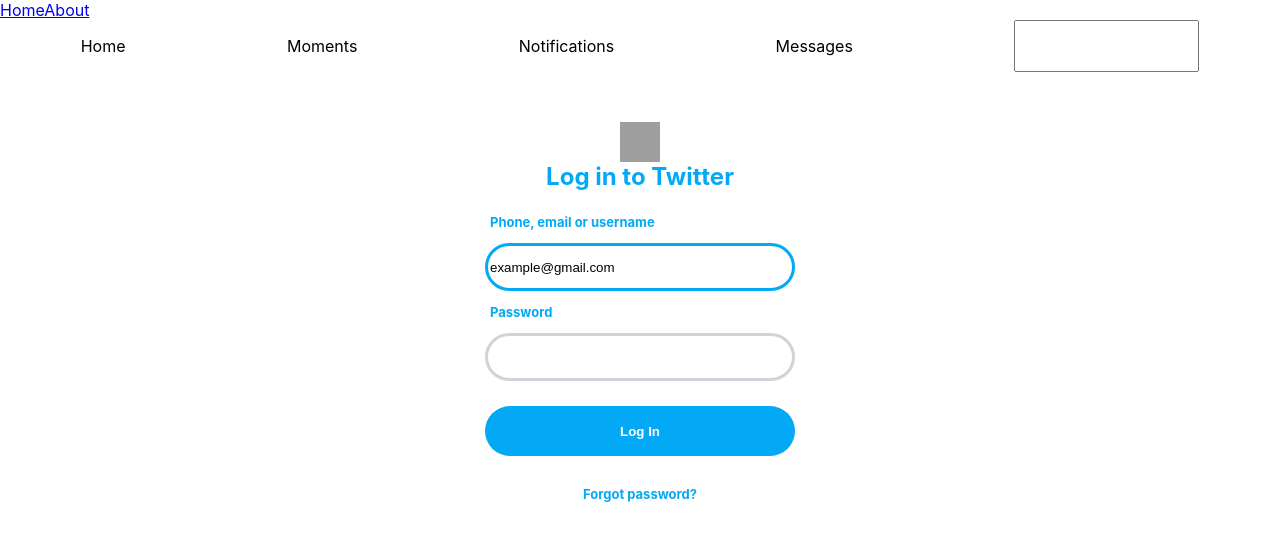
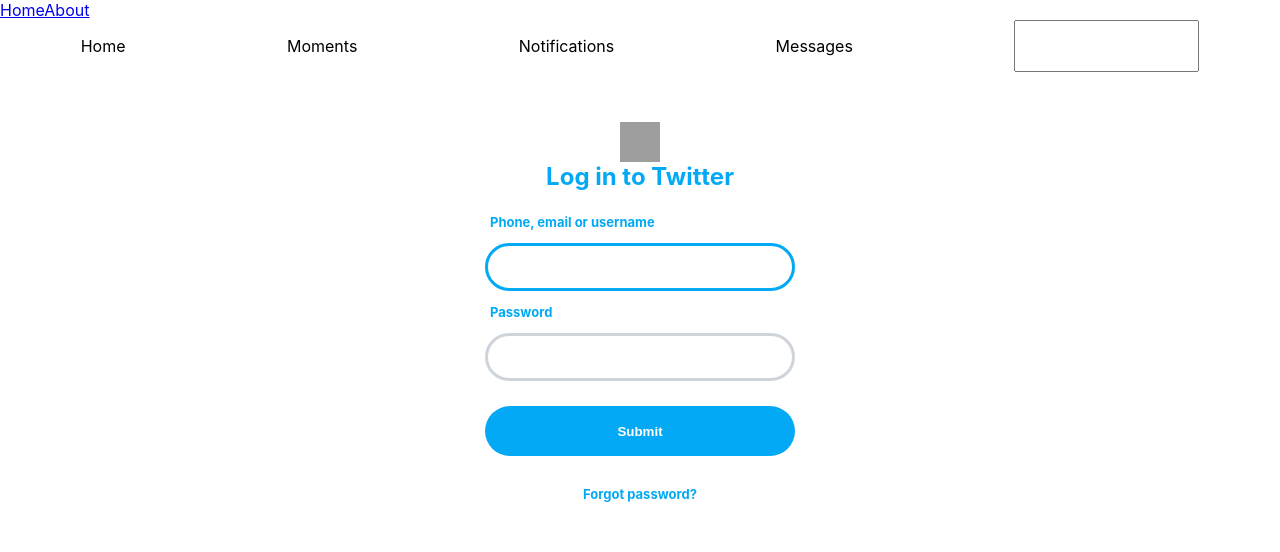
Before and after one commit to Nekishmyakish/travel, a React (Create React App) app: page /about in a window 1280 px wide. Shown: the top 552 px of the page. Built offline with nearby package versions, Linux system fonts and the light colour scheme; no server answers; grey boxes are pictures that could not be loaded.

Commit message:
login & password JS added

```diff
--- a/src/components/login/login.js
+++ b/src/components/login/login.js
@@ -1,8 +1,31 @@
 import React from "react";
 import "./login.css";
+import firebase from "firebase";
 export default function Login() {
+  const [email, setEmail] = React.useState("");
+  const [password, setPassword] = React.useState("");
+
+  const handleSubmit = (e) => {
+    e.preventDefault();
+    firebase
+      .auth()
+      .createUserWithEmailAndPassword(email, password)
+      .then((data) => {
+        return data.user.getIdToken();
+      })
+      .then((token) => {
+        console.log(token);
+      })
+      .catch((error) => {
+        console.error(error);
+      });
+    alert(password);
+    setEmail("");
+    setPassword("");
+  };
+
   return (
-    <div className="login__container">
+    <form className="login__container" onSubmit={handleSubmit}>
       <img
         src="https://firebasestorage.googleapis.com/v0/b/travel-40b55.appspot.com/o/twitter-pic.svg?alt=media&token=f30ab919-b721-4603-bb15-83a024cda73a"
         alt="twitter-pic"
@@ -14,15 +37,21 @@
       <p className="text">Phone, email or username</p>
       <input
         type="text"
-        value="example@gmail.com"
+        value={email}
         className="login__id"
+        onChange={(e) => setEmail(e.target.value)}
       ></input>
       <p className="text">Password</p>
-      <input type="text" className="login__password"></input>
-      <button className="login__button">Log In</button>
+      <input
+        type="password"
+        value={password}
+        className="login__password"
+        onChange={(e) => setPassword(e.target.value)}
+      ></input>
+      <input type="submit" className="login__button"></input>
       <a href="URL" className="login__pas-recovery">
         Forgot password?
       </a>
-    </div>
+    </form>
   );
 }
--- a/src/index.js
+++ b/src/index.js
@@ -16,20 +16,6 @@
   measurementId: "G-QMTLJ0WD4R"
 });
 
-firebase
-        .auth()
-        .createUserWithEmailAndPassword("garret613@gmail.com", "qwerty123!")
-        .then((data) => {
-            return data.user.getIdToken();
-        })
-        .then((token) => {
-            console.log(token);
-
-        })
-        .catch((error) => {
-            console.error(error);})
-
-
 ReactDOM.render(
   <React.StrictMode>
     <App />
```
